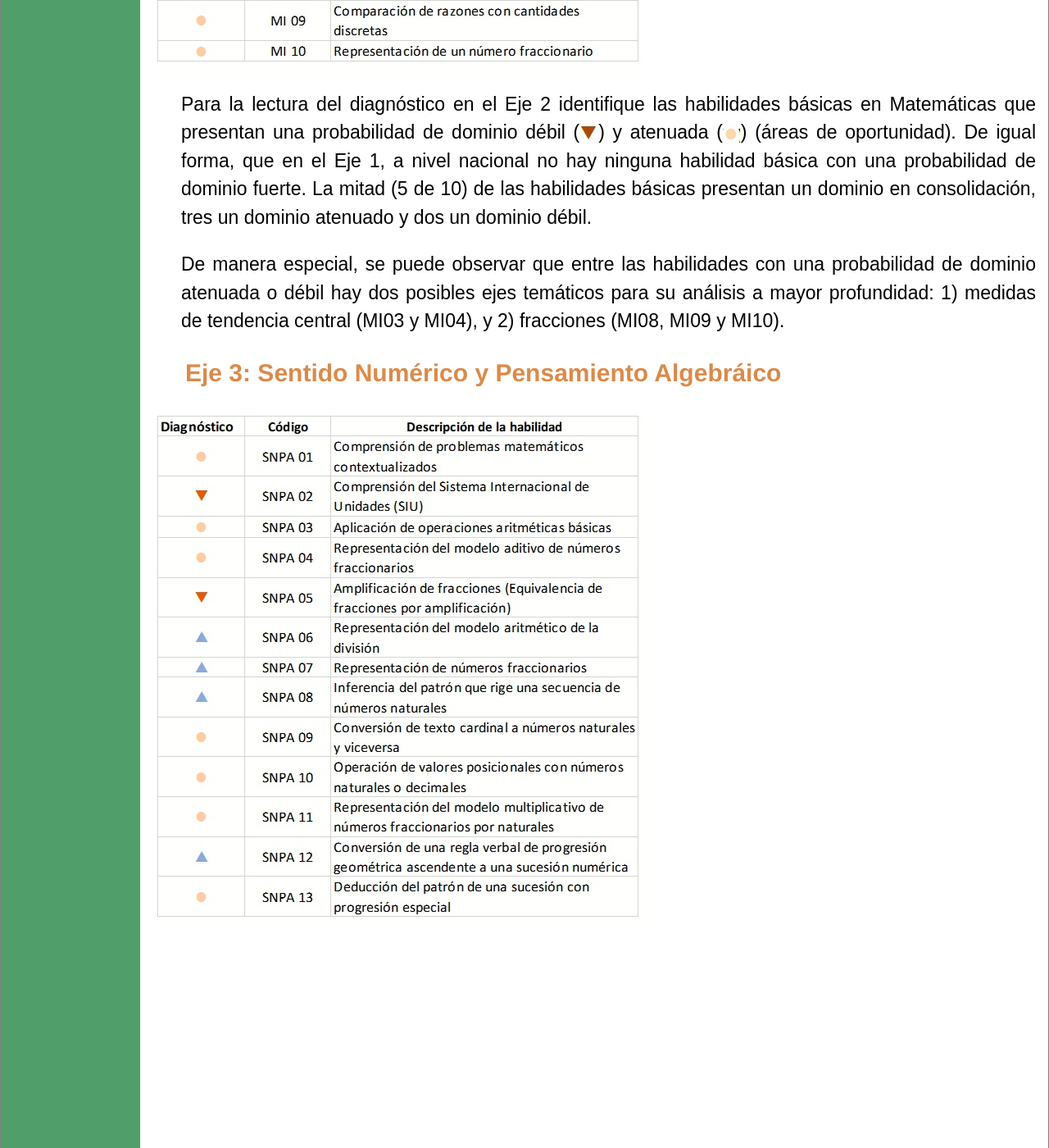
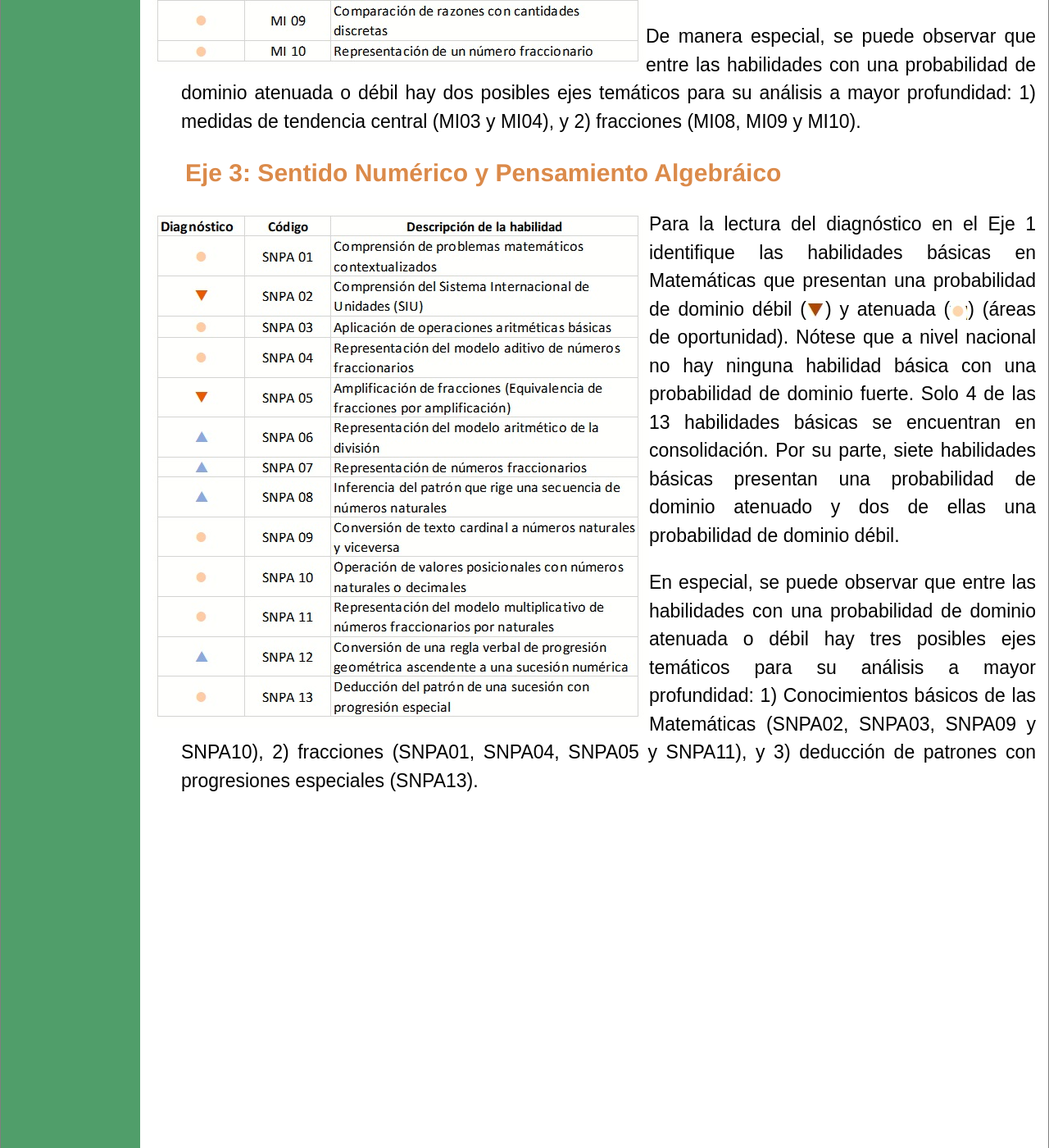
Before and after one commit to rimedie/rimedie.github.io, a Jekyll site: the page built from PLANEA-ELSEN_2015/Resultados_Nacionales.html, in a window 1280 px wide and 1400 px high, scrolled down 2505 px. Shown: the whole window at 82% size. Built offline with Jekyll 4.4.1, drawn with Linux system fonts in a browser that asks for light colours.

Commit message:
Update Resultados_Nacionales.html

```diff
--- a/PLANEA-ELSEN_2015/Resultados_Nacionales.html
+++ b/PLANEA-ELSEN_2015/Resultados_Nacionales.html
@@ -19,15 +19,15 @@ title: Detalles sobre Diagnóstico Nacional Feb,2019
 	<br><br><br><br><br><br><br>
 	<a id="MI"></a>
     <h2 class="interact">Eje 2: Manejo de la Información</h2>
-    <img class="displayed" src="/images_gral/Nac_MI.jpg" />
+    <img class="displayed" style="float:left;" src="/images_gral/Nac_MI.jpg" />
 	<p>Para la lectura del diagnóstico en el Eje 2 identifique las habilidades básicas en Matemáticas que presentan una probabilidad de dominio débil (<img class="displayed" src="/images_gral/Debil.jpg" />) y atenuada (<img class="displayed" src="/images_gral/Atenuado.jpg" />) (áreas de oportunidad). De igual forma, que en el Eje 1, a nivel nacional no hay ninguna habilidad básica con una probabilidad de dominio fuerte. La mitad (5 de 10) de las habilidades básicas presentan un dominio en consolidación, tres un dominio atenuado y dos un dominio débil.</p>
 	<p>De manera especial, se puede observar que entre las habilidades con una probabilidad de dominio atenuada o débil hay dos posibles ejes temáticos para su análisis a mayor profundidad: 1) medidas de tendencia central  (MI03 y MI04), y 2) fracciones (MI08, MI09 y MI10).</p>
 
        <a id="SNPA"></a>
     <h2 class="interact">Eje 3: Sentido Numérico y Pensamiento Algebráico</h2>
-    <img class="displayed" src="/images_gral/Nac_SNPA.jpg" />
-
-	<p></p>
+    <img class="displayed" style="float:left;" src="/images_gral/Nac_SNPA.jpg" />
+	<p>Para la lectura del diagnóstico en el Eje 1 identifique las habilidades básicas en Matemáticas que presentan una probabilidad de dominio débil (<img class="displayed" src="/images_gral/Debil.jpg" />) y atenuada (<img class="displayed" src="/images_gral/Atenuado.jpg" />) (áreas de oportunidad). Nótese que a nivel nacional no hay ninguna habilidad básica con una probabilidad de dominio fuerte. Solo 4 de las 13 habilidades básicas se encuentran en consolidación. Por su parte, siete habilidades básicas presentan una probabilidad de dominio atenuado y dos de ellas una probabilidad de dominio débil.</p>
+	<p>En especial, se puede observar que entre las habilidades con una probabilidad de dominio atenuada o débil hay tres posibles ejes temáticos para su análisis a mayor profundidad: 1) Conocimientos básicos de las Matemáticas (SNPA02, SNPA03, SNPA09 y SNPA10), 2) fracciones (SNPA01, SNPA04, SNPA05 y SNPA11), y 3) deducción de patrones con progresiones especiales (SNPA13).</p>
 	<br>
 	<p></p>
 	<br>
```
